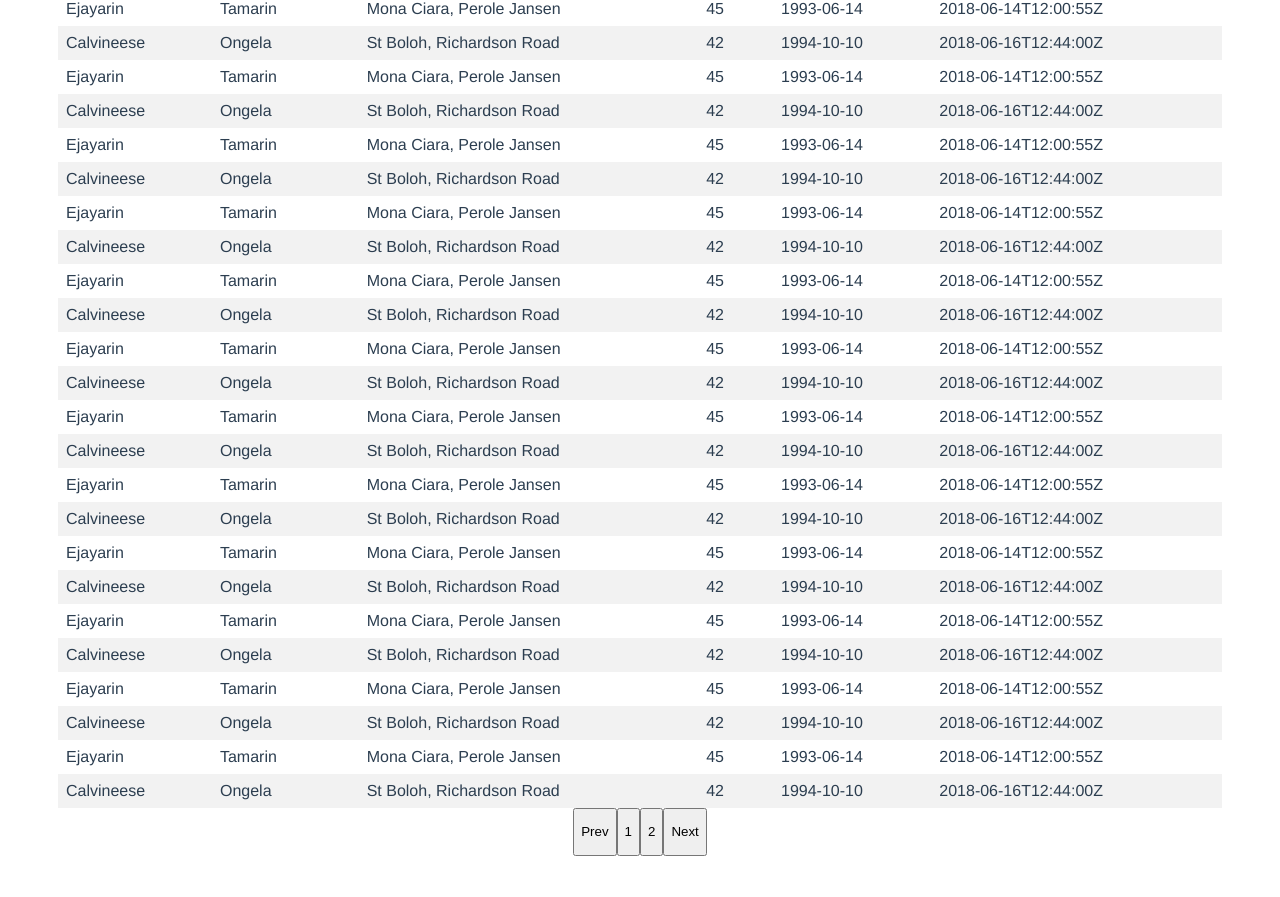
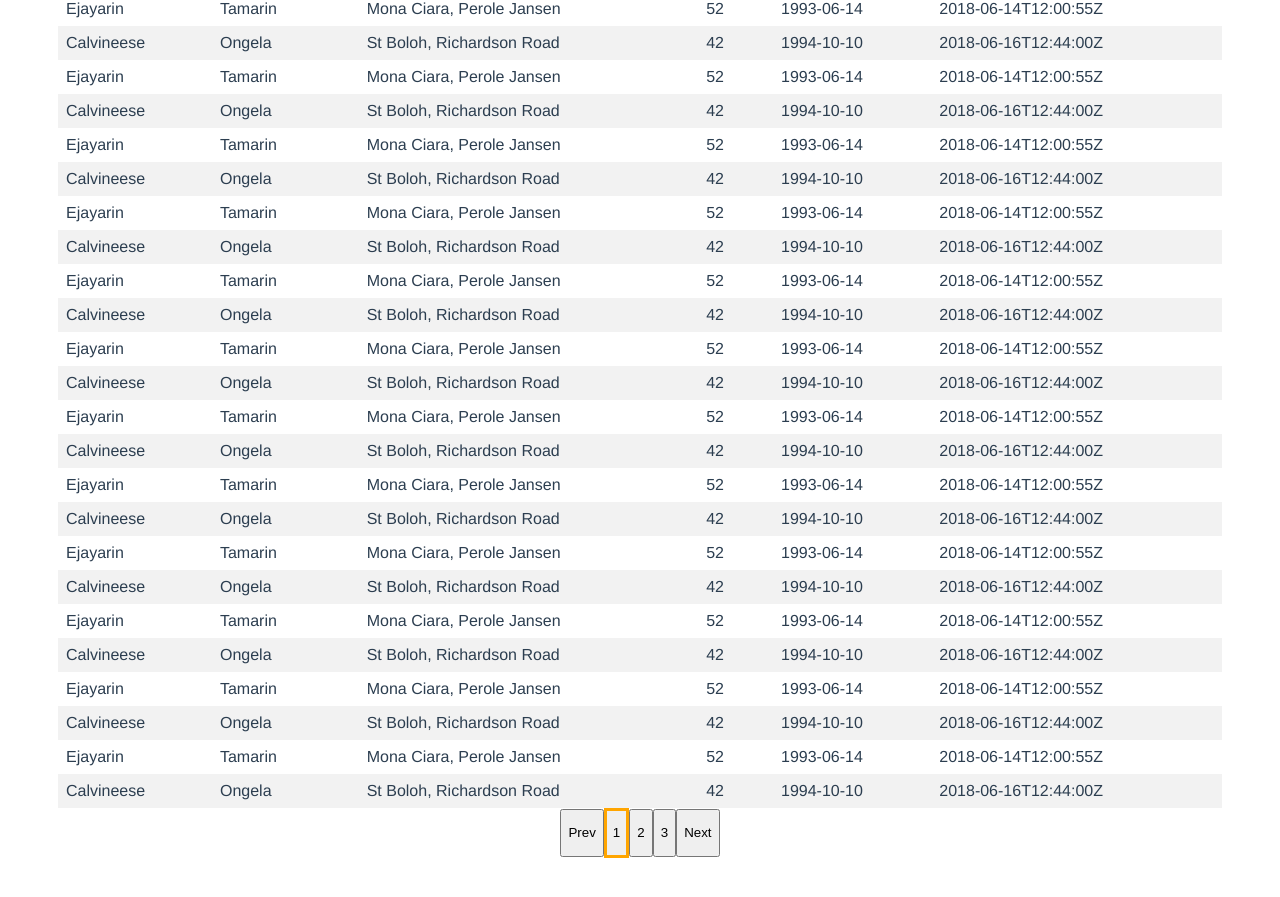
Before and after one commit to ejaytkm/vue-admin-panel, a Vue app: page / in a window 1280 px wide. Shown: the part 395-1292 px from the top of the page. Built offline with nearby package versions, Linux system fonts and the light colour scheme.

Commit message:
Initiated configurations panel, filename only configurable (WIP)

```diff
--- a/src/App.vue
+++ b/src/App.vue
@@ -3,8 +3,8 @@
     <!-- <HelloWorld msg="Welcome to Your Vue.js App"/> -->
     <div style="padding: 50px">
       <simple-table
-        v-bind:inputdata="testingData"
-        v-bind:config="config"
+        :inputdata="testingData"
+        :configdata="config"
       />
     </div>
   </div>
@@ -25,7 +25,7 @@ export default {
           firstname: 'Ejayarin',
           lastname: 'Tamarin',
           address: 'Mona Ciara, Perole Jansen',
-          age: '45',
+          age: '52',
           dob: '1993-06-14',
           created: '2018-06-14T12:00:55Z'
         }, {
@@ -39,13 +39,13 @@ export default {
       ],
 
       config: {
-        filename: 'testing'
+        filename: 'mytesting.com'
       }
     }
   },
   created () {
     // lazy duplication of data
-    for (let i = 0; i < 4; i++) {
+    for (let i = 0; i < 5; i++) {
       this.testingData.map(data =>{
         this.testingData.push(data)
       })
--- a/src/components/vue-simple-table.vue
+++ b/src/components/vue-simple-table.vue
@@ -1,7 +1,7 @@
 <template>
   <div>
     <div>
-      <input v-model="filter.keyword" />
+      <input v-model="filter.keyword" placeholder="Search keyword"/>
       <button @click="downloadCSV()">CSV</button>
     </div>
     <table>
@@ -22,9 +22,11 @@
       <button @click="changePage('previous')">
         <p>Prev</p>
       </button>
-      <button v-for="pagenumber in pagination.pageLimit" @click="pagination.page = pagenumber - 1">
+
+      <button v-for="pagenumber in pagination.pageLimit" @click="pagination.page = pagenumber - 1" :class="{ active: (pagenumber === pagination.page + 1) }">
         <p>{{ pagenumber }}</p>
       </button>
+
       <button @click="changePage('next')">
         <p>Next</p>
       </button>
@@ -51,13 +53,17 @@
     text-transform: capitalize
   }
 
+  button.active {
+    border: 3px solid orange
+  }
+
 </style>
 
 <script>
 
 export default {
   name: 'vue-simple-table',
-  props: ['inputdata', 'config'],
+  props: ['inputdata', 'configdata'],
 
   data () {
     return {
@@ -73,17 +79,21 @@ export default {
         size: 30
       },
 
-      filename: '',
+      mode: 'data',
+
+      config: {
+        filename: ''
+      },
     }
   },
 
   created () {
     this.dataColumnList = Object.keys(this.inputdata[0])
-    this.initConfig(this.config)
+    this.initConfig(this.configdata)
   },
 
   computed: {
-    valueBody () {
+    valueBody (mode) {
       const reg = new RegExp(this.filter.keyword, 'ig')
       const filtered = this.inputdata.filter(entry => {
         if (!this.filter.keyword) {
@@ -96,6 +106,10 @@ export default {
           }
         }
       })
+
+      if (this.mode === 'csv') {
+        return filtered
+      }
 
       this.pagination.pageLimit = Math.ceil(filtered.length / this.pagination.size)
       const slicePagination = filtered.slice(this.pagination.page * this.pagination.size, (this.pagination.page + 1) * this.pagination.size)
@@ -116,42 +130,21 @@ export default {
     },
 
     downloadCSV (d) {
-      const filename = `${this.filename}_${new Date().toLocaleString()}.csv`
-      const csvRow = []
+      const filename = `${this.config.filename}_${new Date().toLocaleString()}.csv`
+      const csvRow = [this.dataColumnList]
 
-      csvRow.push(this.dataColumnList) // csv labels - comment this out to remove label
+      let csvFile = ''
 
-      this.inputdata.map(data => {
+      this.mode = 'csv'
+
+      this.valueBody.map(data => {
         const dataRow = []
-
         Object.values(data).map(value => { dataRow.push(`${value}`) })
-
         csvRow.push(dataRow)
       })
 
-      const processRow = (row) => {
-        let finalVal = ''
-
-        for (let j = 0; j < row.length; j++) {
-          const innerValue = row[j] === null ? '' : row[j].toString()
-          const result = '"' + innerValue.replace(/"/g, '""') + '"'
-
-          if (j > 0) {
-            finalVal += ','
-          }
-
-          finalVal += result
-        }
-
-        finalVal = finalVal.replace(/，/g, ',')
-
-        return finalVal + '\n'
-      }
-
-      let csvFile = ''
-
       for (let i = 0; i < csvRow.length; i++) {
-        csvFile += processRow(csvRow[i])
+        csvFile += this.processRow(csvRow[i])
       }
 
       const blob = new window.Blob([csvFile], { type: 'text/csv;charset=utf-8,%EF%BB%BF;' })
@@ -160,9 +153,9 @@ export default {
         navigator.msSaveBlob(blob, filename)
       } else {
         const link = document.createElement('a')
+        const url = URL.createObjectURL(blob)
 
         if (link.download !== undefined) {
-          const url = URL.createObjectURL(blob)
           link.setAttribute('href', url)
           link.setAttribute('download', filename)
           link.style.visibility = 'hidden'
@@ -172,10 +165,31 @@ export default {
           document.body.removeChild(link)
         }
       }
+
+      this.mode = ''
     },
 
-    initConfig (config) {
-      this.filename = config.filename || 'data'
+    initConfig (configdata) {
+      this.config.filename = configdata.filename || 'data'
+    },
+
+    processRow (row) {
+      let finalVal = ''
+
+      for (let j = 0; j < row.length; j++) {
+        const innerValue = row[j] === null ? '' : row[j].toString()
+        const result = '"' + innerValue.replace(/"/g, '""') + '"'
+
+        if (j > 0) {
+          finalVal += ','
+        }
+
+        finalVal += result
+      }
+
+      finalVal = finalVal.replace(/，/g, ',')
+
+      return finalVal + '\n'
     }
   }
 }
```
